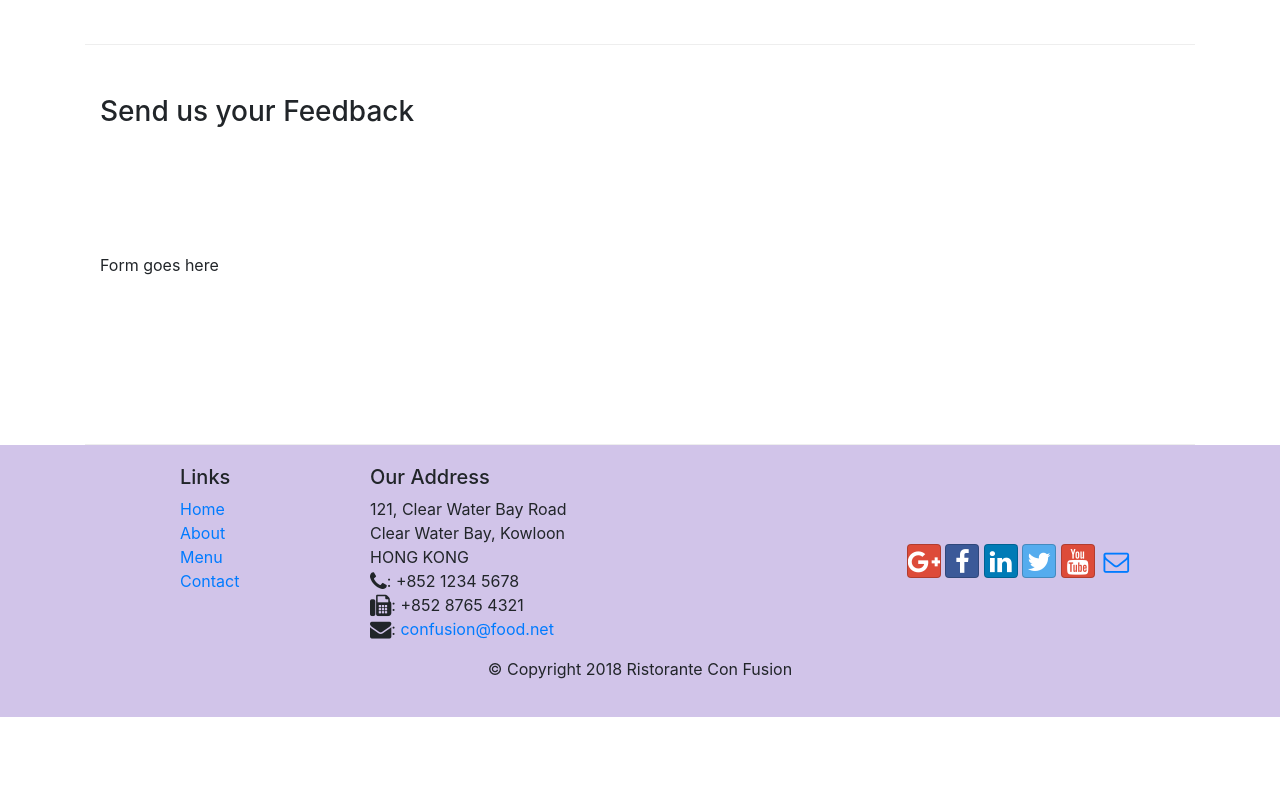
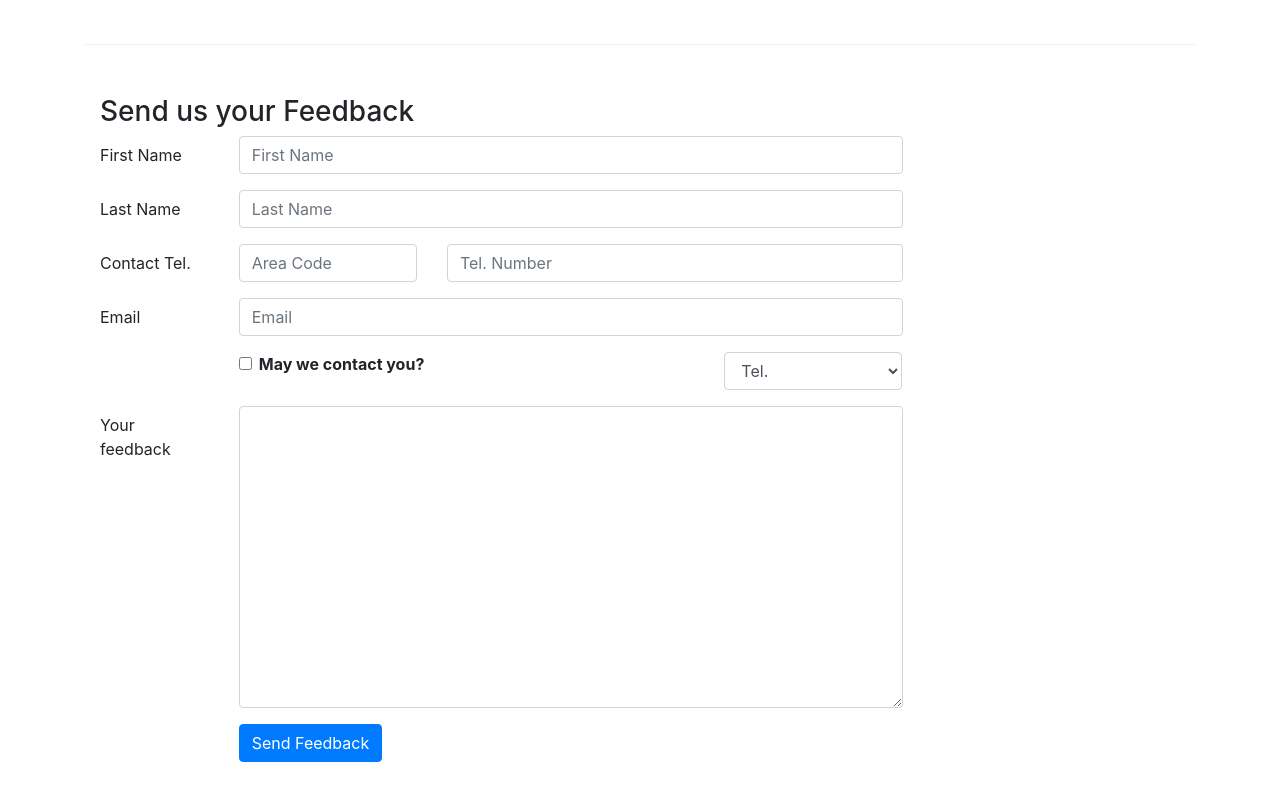
Before and after one commit to strdbr/bootstrap, a website: page contactus.html in a window 1280 px wide. Shown: the part 820-1620 px from the top of the page. Before the commit the page ends 1537 px from the top, so only its background shows below. Drawn offline with nearby package versions, Linux system fonts and the light colour scheme.

Commit message:
Inputs added

```diff
--- a/contactus.html
+++ b/contactus.html
@@ -92,8 +92,66 @@
               <h3>Send us your Feedback</h3>
            </div>
             <div class="col-12 col-md-9">
-                Form goes here
+                <form>
+                    <div class="form-group row">
+                        <label for="firstname" class="col-md-2 col-form-label">First Name</label>
+                        <div class="col-md-10">
+                            <input type="text" id="firstname" name="firstname" class="form-control" placeholder="First Name">
+                        </div>
+                    </div>
+                    <div class="form-group row">
+                        <label for="lastname" class="col-md-2 col-form-label">Last Name</label>
+                        <div class="col-md-10">
+                            <input type="text" id="lastname" name="lastname" class="form-control" placeholder="Last Name">
+                        </div>
+                    </div>
+                    <div class="form-group row">
+                        <label for="telnum" class="col-12 col-md-2 col-form-label">Contact Tel.</label>
+                        <div class="col-5 col-md-3">
+                            <input type="tel" id="areacode" name="areacode" class="form-control" placeholder="Area Code">
+                        </div>
+                        <div class=" col-7 col-md-7">
+                            <input type="tel" id="telnum" name="telnum" class="form-control" placeholder="Tel. Number">
+                        </div>
+                    </div>
+                    <div class="form-group row">
+                        <label for="emailid" class="col-md-2 col-form-label">Email</label>
+                        <div class="col-md-10">
+                            <input type="email" id="emailid" name="emailid" class="form-control" placeholder="Email">
+                        </div>
+                    </div>
+                    <div class="form-group row">
+                        <div class="col-md-6 offset-md-2">
+                            <div class="form-check">
+                                <input type="checkbox" class="form-check-input" name="approve" id="approve" value="">
+                                <label class="form-check-label" for="approve">
+                                    <strong>May we contact you?</strong>
+                                </label>
+                            </div>
+                    </div>
+                    <div class="col-md-3 offset-md-1">
+                                <select class="form-control">
+                                    <option>Tel.</option>
+                                    <option>Email</option>
+                                </select>
+                    </div>
+                </div>
+                <div class="form-group row">
+                        <label for="feedback" class="col-md-2 col-form-label">Your feedback</label>
+                        <div class="col-md-10">
+                            <textarea id="feedback" name="feedback" class="form-control" rows="12"></textarea>
+                        </div>
+                    </div>
+                    <div class="form-group row">
+                        <div class="offset-md-2 col-md-10">
+                            <button type="submit" class="btn btn-primary">
+                                Send Feedback
+                            </button>
+                        </div>
+                    </div>
+                </form>
             </div>
+        </div>
              <div class="col-12 col-md">
             </div>
        </div>
```
